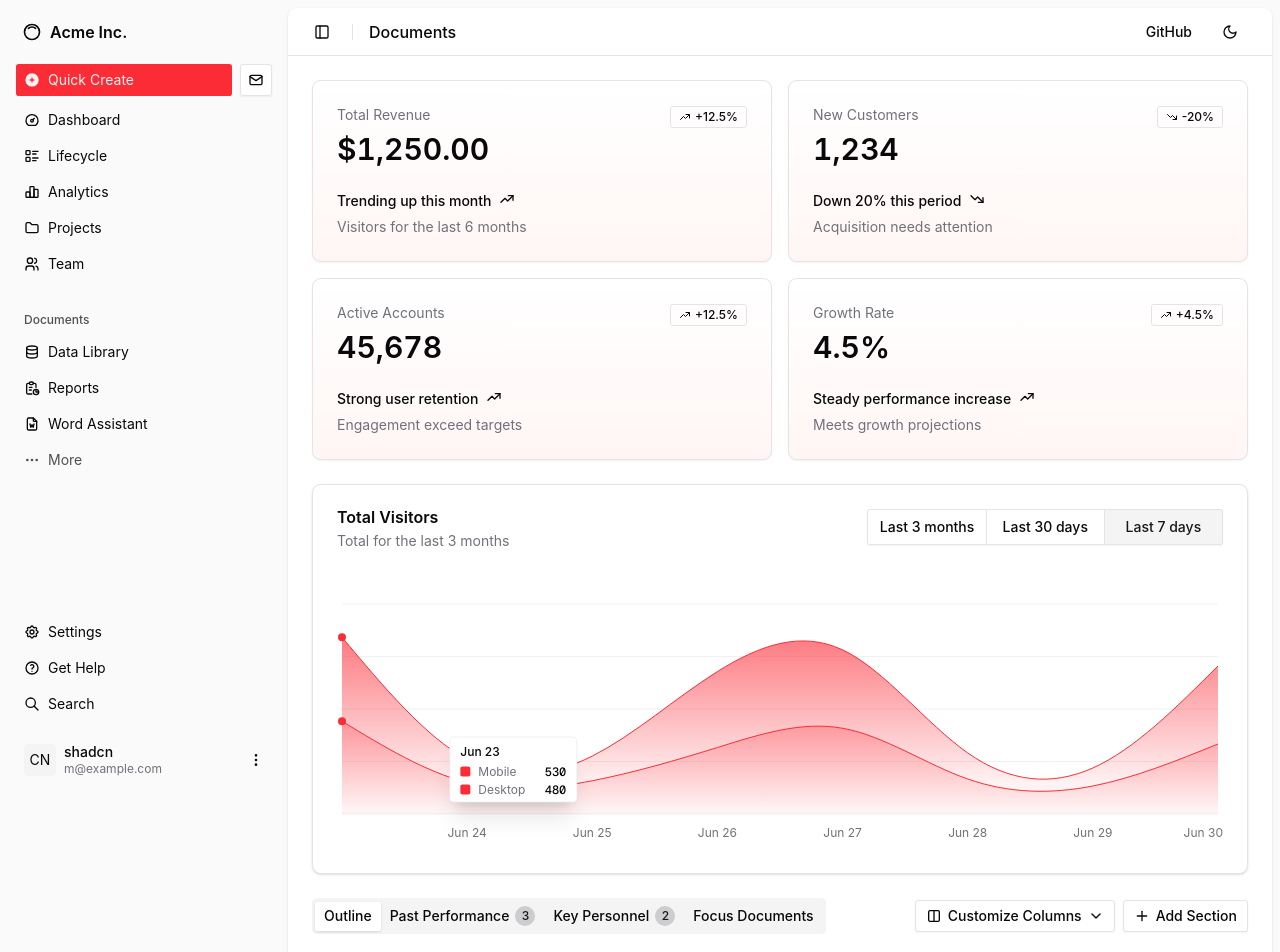
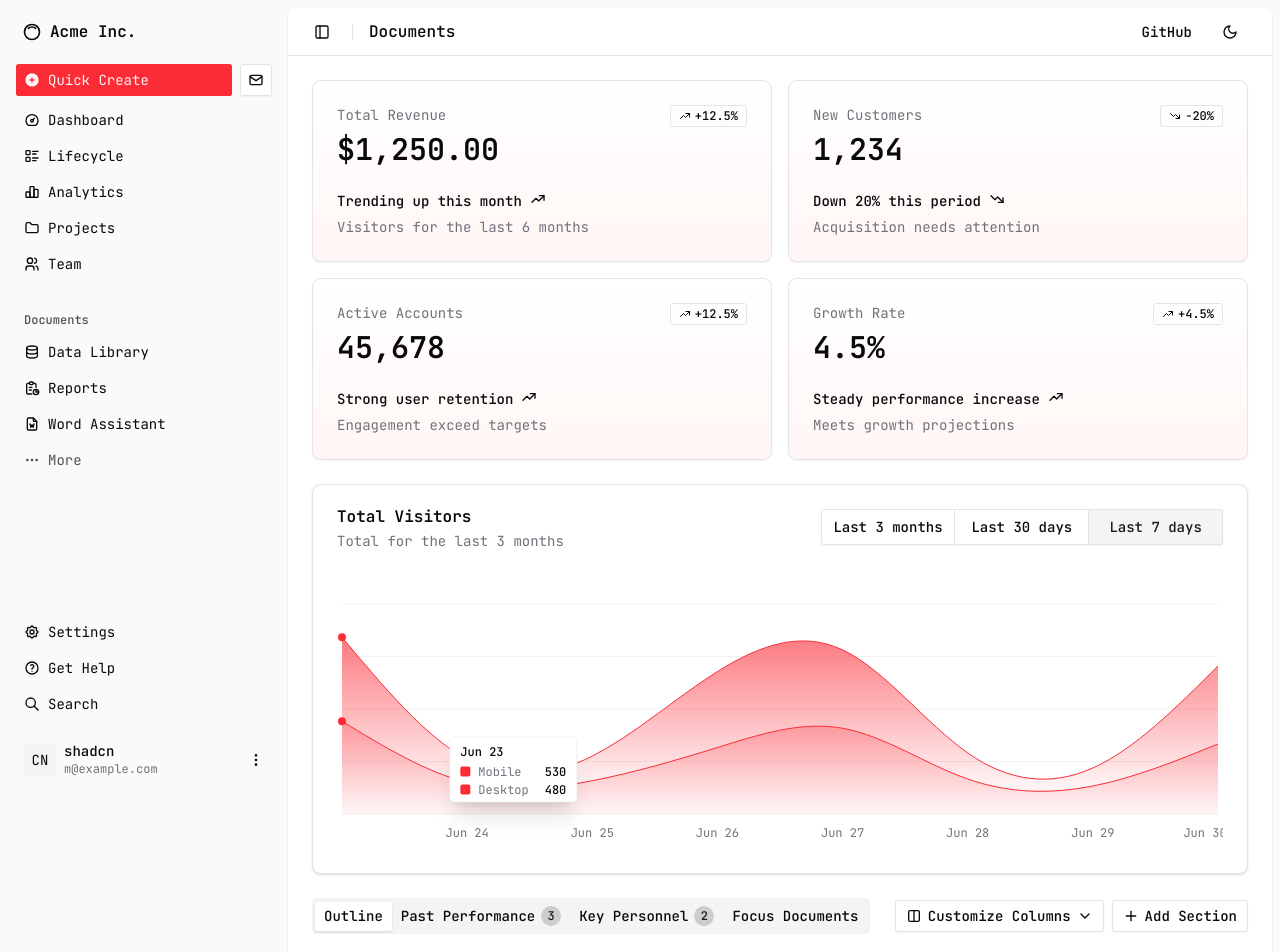
Before and after one commit to codeBelt/2025-starter, a Next.js app: page / in a window 1280 px wide. Shown: the top 952 px of the page. Built offline with nearby package versions, Linux system fonts and the light colour scheme.

Commit message:
Add Shadcn UI

```diff
--- a/src/app/layout.tsx
+++ b/src/app/layout.tsx
@@ -1,7 +1,7 @@
 import '@/styles/globals.css';
 
 import type {LayoutRouteProps} from '@/lib/nextjs/nextjs.types';
-import {geistMono, geistSans} from '@/styles/fonts';
+import {interFont, jetBrainsMonoFont} from '@/styles/fonts';
 import type {Metadata} from 'next';
 
 export const metadata: Metadata = {
@@ -12,7 +12,7 @@ export const metadata: Metadata = {
 export default function RootLayout({children}: LayoutRouteProps) {
   return (
     <html lang="en">
-      <body className={`${geistSans.variable} ${geistMono.variable} antialiased`}>{children}</body>
+      <body className={`${interFont.className} ${jetBrainsMonoFont.className} antialiased`}>{children}</body>
     </html>
   );
 }
--- a/src/styles/fonts.ts
+++ b/src/styles/fonts.ts
@@ -1,11 +1,20 @@
-import {Geist, Geist_Mono} from 'next/font/google';
+import {Inter, JetBrains_Mono} from 'next/font/google';
 
-export const geistSans = Geist({
-  variable: '--font-geist-sans',
+export const interFont = Inter({
+  subsets: ['latin'],
+  weight: [
+    // '300', // font-light
+    '400', // font-normal
+    '500', // font-medium
+    '600', // font-semibold
+    '700', // font-bold
+    // '800', // font-extrabold
+  ],
+  variable: '--font-inter',
+  display: 'swap',
+});
+
+export const jetBrainsMonoFont = JetBrains_Mono({
+  variable: '--font-jet-brains-mono',
   subsets: ['latin'],
 });
-
-export const geistMono = Geist_Mono({
-  variable: '--font-geist-mono',
-  subsets: ['latin'],
-});
--- a/src/styles/globals.css
+++ b/src/styles/globals.css
@@ -102,8 +102,8 @@
   --color-sidebar-primary: var(--sidebar-primary);
   --color-sidebar-ring: var(--sidebar-ring);
   --color-sidebar: var(--sidebar);
-  --font-mono: var(--font-geist-mono);
-  --font-sans: var(--font-geist-sans);
+  --font-mono: var(--font-jet-brains-mono);
+  --font-sans: var(--font-inter);
   --radius-lg: var(--radius);
   --radius-md: calc(var(--radius) - 2px);
   --radius-sm: calc(var(--radius) - 4px);
```
